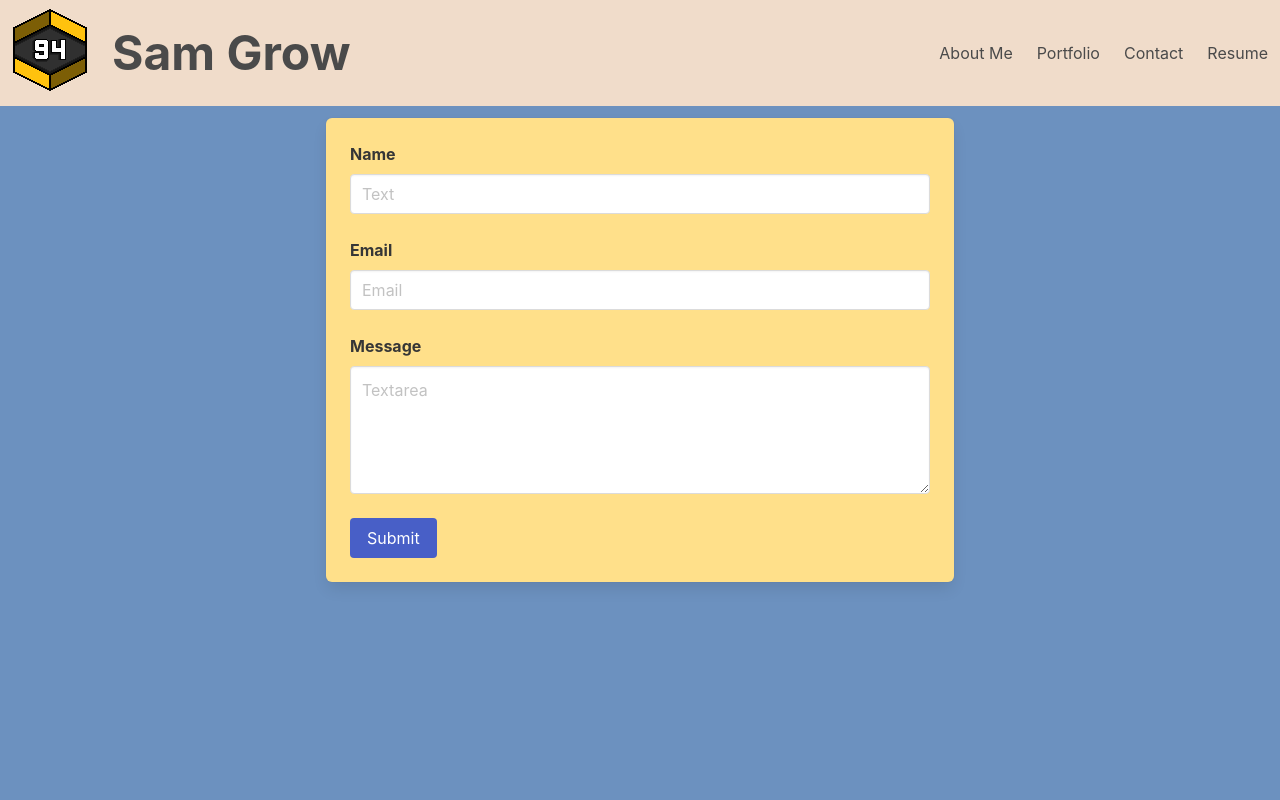
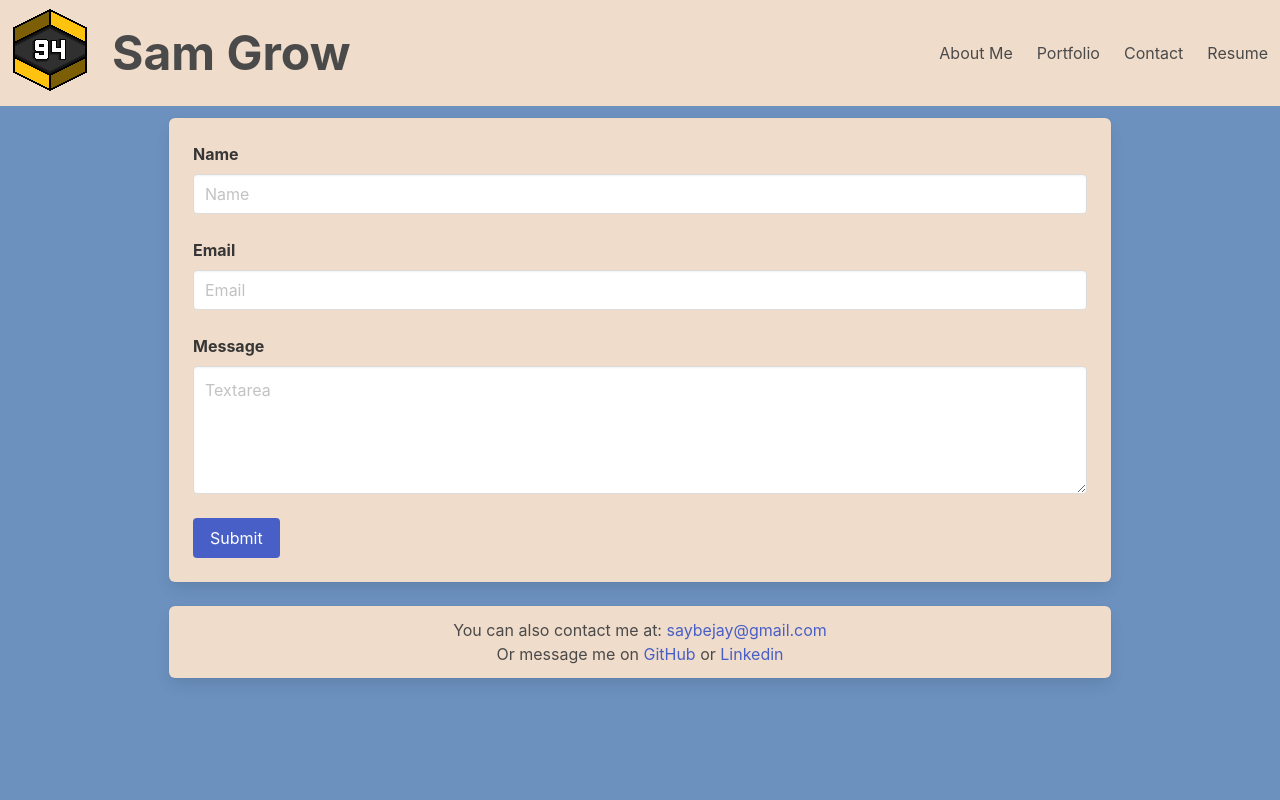
Before and after one commit to HoneyBuzz94/sjg-portfolio, a React (Vite) app: page /contact in a window 1280 px wide. Shown: the top 800 px of the page. Built offline with nearby package versions, Linux system fonts and the light colour scheme.

Commit message:
Reformatted contact page

```diff
--- a/src/components/UI/Navbar.jsx
+++ b/src/components/UI/Navbar.jsx
@@ -1,22 +1,26 @@
 import { useState } from "react";
 
 export default function Nav({ links }) {
-
   const [isActive, setIsActive] = useState(false);
 
   const handleActive = () => {
-    setIsActive(!isActive); // Toggle the active state
+    setIsActive(!isActive);
   };
 
   return (
-    <nav className="navbar" role="navigation" aria-label="main navigation" style={{backgroundColor: '#F0DCCA'}}>
+    <nav
+      className="navbar"
+      role="navigation"
+      aria-label="main navigation"
+      style={{ backgroundColor: "#F0DCCA" }}
+    >
       <div className="navbar-brand">
         <a href="/">
           <img src="../../../images\HoneyBuzz94 Logo (small).png" width="100" />
         </a>
         <a
           role="button"
-          className={`navbar-burger ${isActive ? 'is-active' : ''}`}
+          className={`navbar-burger ${isActive ? "is-active" : ""}`}
           aria-label="menu"
           aria-expanded="false"
           data-target="main-navbar"
@@ -27,7 +31,10 @@ export default function Nav({ links }) {
           <span aria-hidden="true"></span>
         </a>
       </div>
-      <div id="main-navbar" className={`navbar-menu ${isActive ? 'is-active' : ''}`}>
+      <div
+        id="main-navbar"
+        className={`navbar-menu ${isActive ? "is-active" : ""}`}
+      >
         <h1 className="navbar-item is-size-1 has-text-weight-bold is-hidden-touch">
           Sam Grow
         </h1>
--- a/src/pages/Contact.jsx
+++ b/src/pages/Contact.jsx
@@ -1,12 +1,63 @@
+import { useState } from "react";
+import validateEmail from "../../utils/helpers";
+
+const styles = {
+  tile: {
+    backgroundColor: "#F0DCCA",
+  },
+};
+
 export default function Contact() {
+  const [email, setEmail] = useState("");
+  const [name, setName] = useState("");
+  const [message, setMessage] = useState("");
+  const [success, setSuccess] = useState("is-hidden");
+
+  const handleInputChange = (e) => {
+    setSuccess("is-hidden");
+    const { target } = e;
+    const inputType = target.name;
+    const inputValue = target.value;
+
+    if (inputType === "email") {
+      setEmail(inputValue);
+    } else if (inputType === "name") {
+      setName(inputValue);
+    } else {
+      setMessage(inputValue);
+    }
+  };
+
+  const handleFormSubmit = (e) => {
+    e.preventDefault();
+
+    setSuccess('');
+    setName('');
+    setEmail('');
+    setMessage('');
+  };
+
   return (
-    <div className="tile is-ancestor is-6 m-0">
-      <div className="box has-background-warning tile is-parent is-vertical">
+    <div className="tile is-ancestor is-9 m-0">
+      <div className="tile is-vertical">
+        <form
+          className="tile is-parent is-vertical box form"
+          onSubmit={handleFormSubmit}
+          style={styles.tile}
+        >
           <div className="tile is-parent">
             <div className="tile is-child">
               <label className="label">Name</label>
               <div className="control">
-              <input className="input" type="text" placeholder="Text" />
+                <input
+                  className="input"
+                  name="name"
+                  type="text"
+                  placeholder="Name"
+                  onChange={handleInputChange}
+                  value={name}
+                  required
+                />
               </div>
             </div>
           </div>
@@ -15,7 +66,16 @@ export default function Contact() {
             <div className="tile is-child">
               <label className="label">Email</label>
               <div className="control">
-              <input className="input" type="email" placeholder="Email" />
+                <input
+                  className={`input ${email!='' && !validateEmail(email) ? 'is-danger' : ''}`}
+                  name="email"
+                  type="email"
+                  placeholder="Email"
+                  onChange={handleInputChange}
+                  value={email}
+                  required
+                />
+                <p class={`help is-danger ${email!='' && !validateEmail(email) ? '' : 'is-hidden'}`}>This email is invalid</p>
               </div>
             </div>
           </div>
@@ -24,7 +84,15 @@ export default function Contact() {
             <div className="tile is-child">
               <label className="label">Message</label>
               <div className="control">
-              <textarea className="textarea" placeholder="Textarea"></textarea>
+                <textarea
+                  className="textarea"
+                  name="message"
+                  type="textarea"
+                  placeholder="Textarea"
+                  onChange={handleInputChange}
+                  value={message}
+                  required
+                ></textarea>
               </div>
             </div>
           </div>
@@ -32,9 +100,27 @@ export default function Contact() {
           <div className="tile is-parent">
             <div className="tile is-child">
               <div className="control">
-              <button className="button is-link">Submit</button>
+                <button className={`button is-link ${success ? '' : 'is-hidden'}`}>Submit</button>
+              </div>
+              <p className={`has-text-success has-text-weight-bold ${success}`}>Your message was successfully submitted!</p>
             </div>
           </div>
+        </form>
+        <div
+          className="tile is-parent is-vertical box has-text-centered"
+          style={styles.tile}
+        >
+          <p>
+            You can also contact me at:{" "}
+            <a href="mailto:saybejay@gmail.com">saybejay@gmail.com</a>
+          </p>
+          <p>
+            Or message me on <a href="https://github.com/HoneyBuzz94">GitHub</a>{" "}
+            or{" "}
+            <a href="https://www.linkedin.com/search/results/all/?fetchDeterministicClustersOnly=true&heroEntityKey=urn%3Ali%3Afsd_profile%3AACoAACPmBlgB-xYQKaSlpt5a7pgDv3kBm_9GhU4&keywords=samuel%20grow&origin=RICH_QUERY_SUGGESTION&position=0&searchId=df09f6e9-17d5-4e1a-bd35-76237d168ac9&sid=X6E&spellCorrectionEnabled=false">
+              Linkedin
+            </a>
+          </p>
         </div>
       </div>
     </div>
--- /dev/null
+++ b/utils/helpers.js
@@ -0,0 +1,4 @@
+export default function validateEmail(email) {
+    const re = /^(([^<>()[\]\\.,;:\s@"]+(\.[^<>()[\]\\.,;:\s@"]+)*)|(".+"))@((\[[0-9]{1,3}\.[0-9]{1,3}\.[0-9]{1,3}\.[0-9]{1,3}\])|(([a-zA-Z\-0-9]+\.)+[a-zA-Z]{2,}))$/;
+    return re.test(String(email).toLowerCase());
+  }
```
Lines whose indentation alone changed are shown as unchanged.
